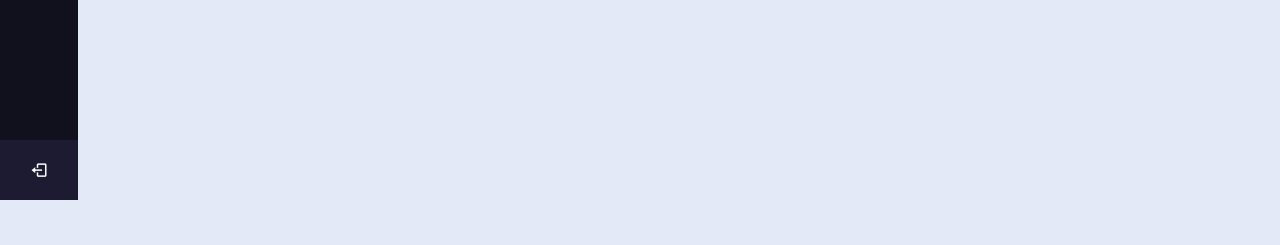
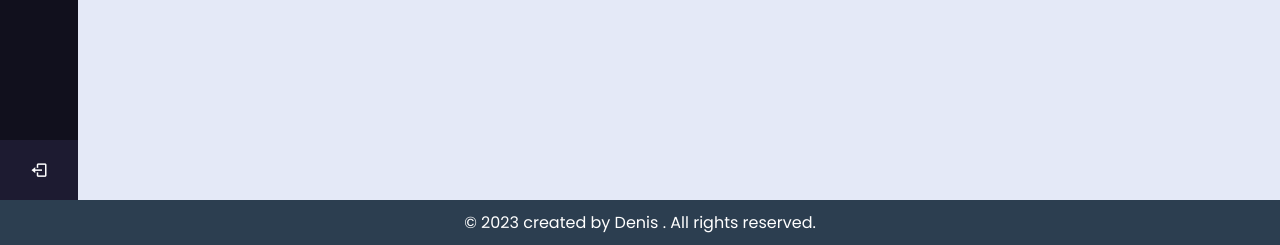
Before and after one commit to Denisganga/webapp, a Django app: page /mainpage/ in a window 1280 px wide. Shown: the part 600-845 px from the top of the page. Before the commit the page ends 800 px from the top, so only its background shows below. Run offline with Django 4.2, Linux system fonts and the light colour scheme; grey boxes are pictures that could not be loaded.

Commit message:
addation of the footer

```diff
--- a/templates/home.html
+++ b/templates/home.html
@@ -268,7 +268,15 @@
           color: white;
         }
 
-
+        .footer {
+          background-color: #2c3e50;
+          color: #ffffff;
+          text-align: center;
+          padding: 10px;
+          position: relative;
+          bottom: 0;
+          width: 100%;
+      }
 
 
 
@@ -412,4 +420,8 @@ function menuBtnChange() {
 
   </script>
 
+<div class="footer">
+    <p>&copy; 2023 created by Denis . All rights reserved.</p>
+</div>
+
 </body>
```
